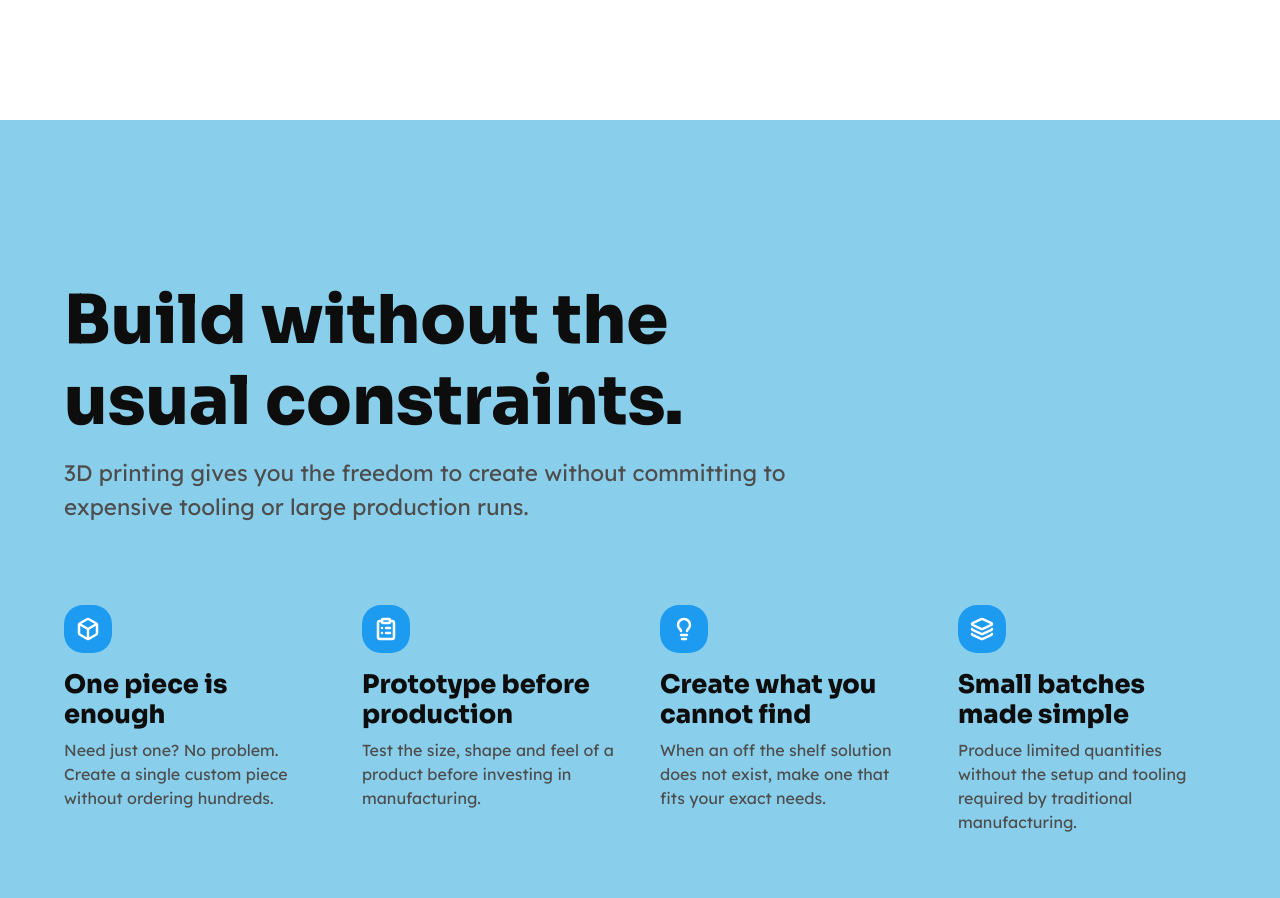
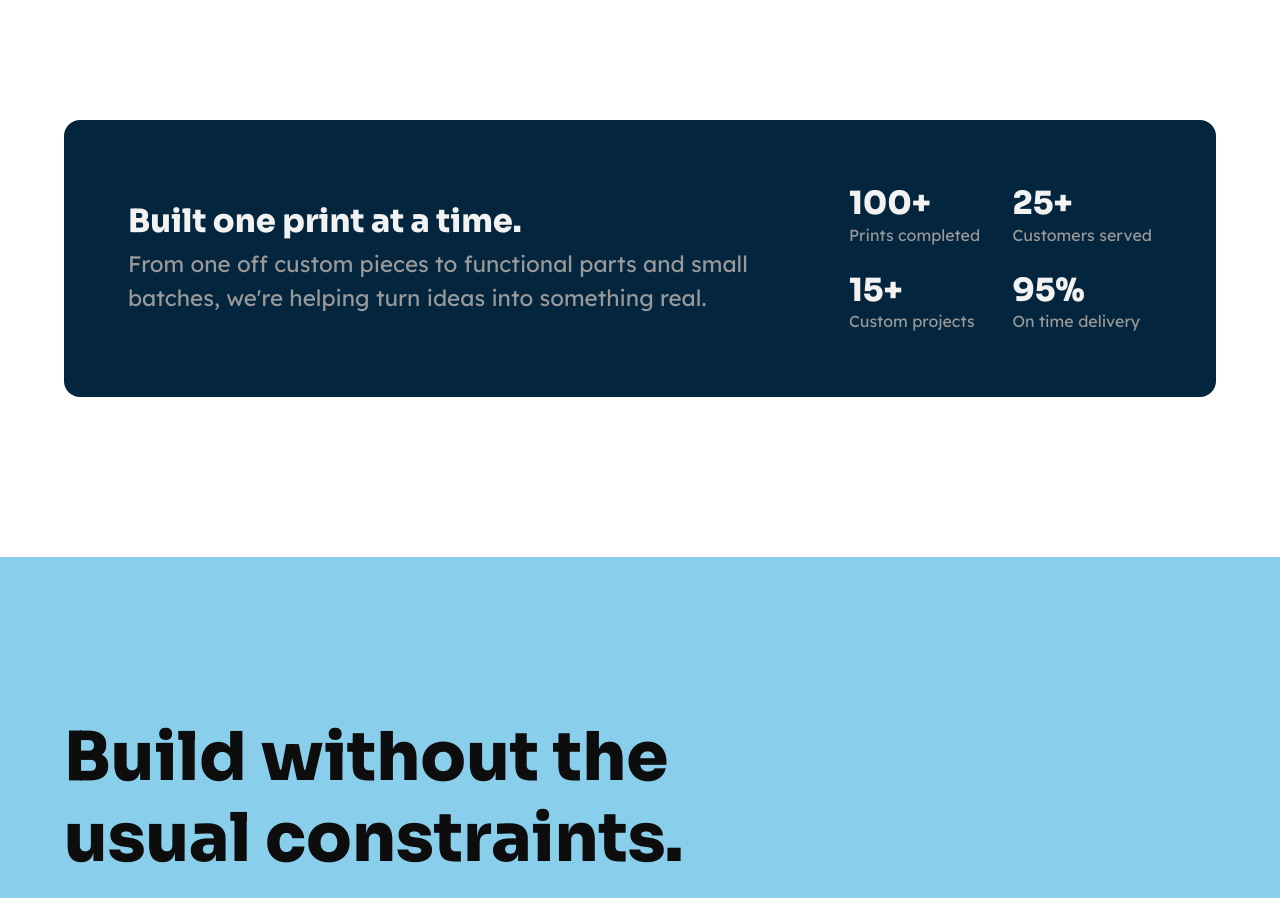
Before and after one commit to o-theophilus/extrude, a SvelteKit app: page / in a window 1280 px wide. Shown: the part 2060-2958 px from the top of the page. Built offline with nearby package versions, Linux system fonts and the light colour scheme.

Commit message:
Add Metrics component to home page and update imports

```diff
--- a/src/routes/+page.svelte
+++ b/src/routes/+page.svelte
@@ -1,6 +1,6 @@
 <script>
 	import { Meta } from '$lib/macro';
-	import { CTA, FAQ, Hero, How, Model, Quote, Spec, Why, Work } from './_home';
+	import { CTA, FAQ, Hero, How, Metrics, Model, Quote, Spec, Why, Work } from './_home';
 </script>
 
 <Meta
@@ -10,6 +10,7 @@
 
 <Hero></Hero>
 <Work></Work>
+<Metrics></Metrics>
 <Why></Why>
 <How></How>
 <Spec></Spec>
@@ -17,3 +18,13 @@
 <Model></Model>
 <FAQ></FAQ>
 <CTA></CTA>
+
+<!-- TODO:
+ logo
+ hero 3d model
+ popup gallery
+ footer arrange
+ footer address
+ module width and scrolling fix
+
+-->
--- /dev/null
+++ b/src/routes/_home/3_metrics.svelte
@@ -0,0 +1,67 @@
+<script>
+</script>
+
+<div class="margin_160">
+	<section class="grid_container">
+		<div class="block bg_2 dark padding_40 brad_16">
+			<div class="left">
+				<h3>Built one print at a time.</h3>
+				<p class="margin_8 font_14">
+					From one off custom pieces to functional parts and small batches, we're helping turn ideas
+					into something real.
+				</p>
+			</div>
+
+			<div class="right">
+				<div>
+					<h3>100+</h3>
+					<p>Prints completed</p>
+				</div>
+
+				<div>
+					<h3>25+</h3>
+					<p>Customers served</p>
+				</div>
+
+				<div>
+					<h3>15+</h3>
+					<p>Custom projects</p>
+				</div>
+
+				<div>
+					<h3>95%</h3>
+					<p>On time delivery</p>
+				</div>
+			</div>
+		</div>
+	</section>
+</div>
+
+<style>
+	.block {
+		display: flex;
+		flex-direction: column;
+		gap: 40px 80px;
+
+		@container (min-width: 600px) {
+			padding: 64px !important;
+		}
+
+		@container (min-width: 800px) {
+			flex-direction: row;
+		}
+	}
+
+	.left{
+		align-self: center;
+	}
+
+	.right {
+		display: grid;
+		gap: 24px;
+		grid-template-columns: 1fr 1fr;
+
+		flex-shrink: 0;
+		align-items: center;
+	}
+</style>
--- a/src/routes/_home/index.js
+++ b/src/routes/_home/index.js
@@ -1,5 +1,6 @@
 export { default as Hero } from './1_hero.svelte';
 export { default as Work } from './2_work.svelte';
+export { default as Metrics } from './3_metrics.svelte';
 export { default as Why } from './3_why.svelte';
 export { default as How } from './4_how.svelte';
 export { default as Spec } from './5_spec.svelte';
```
